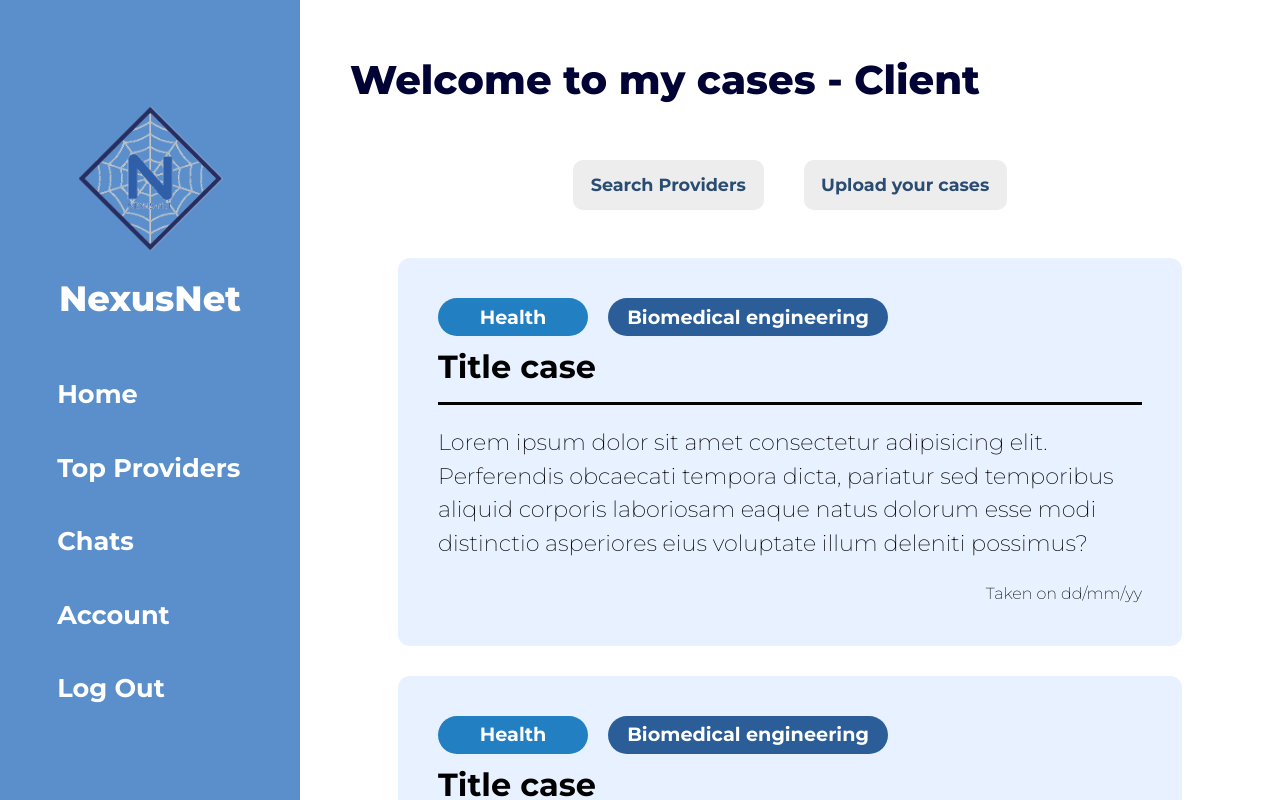
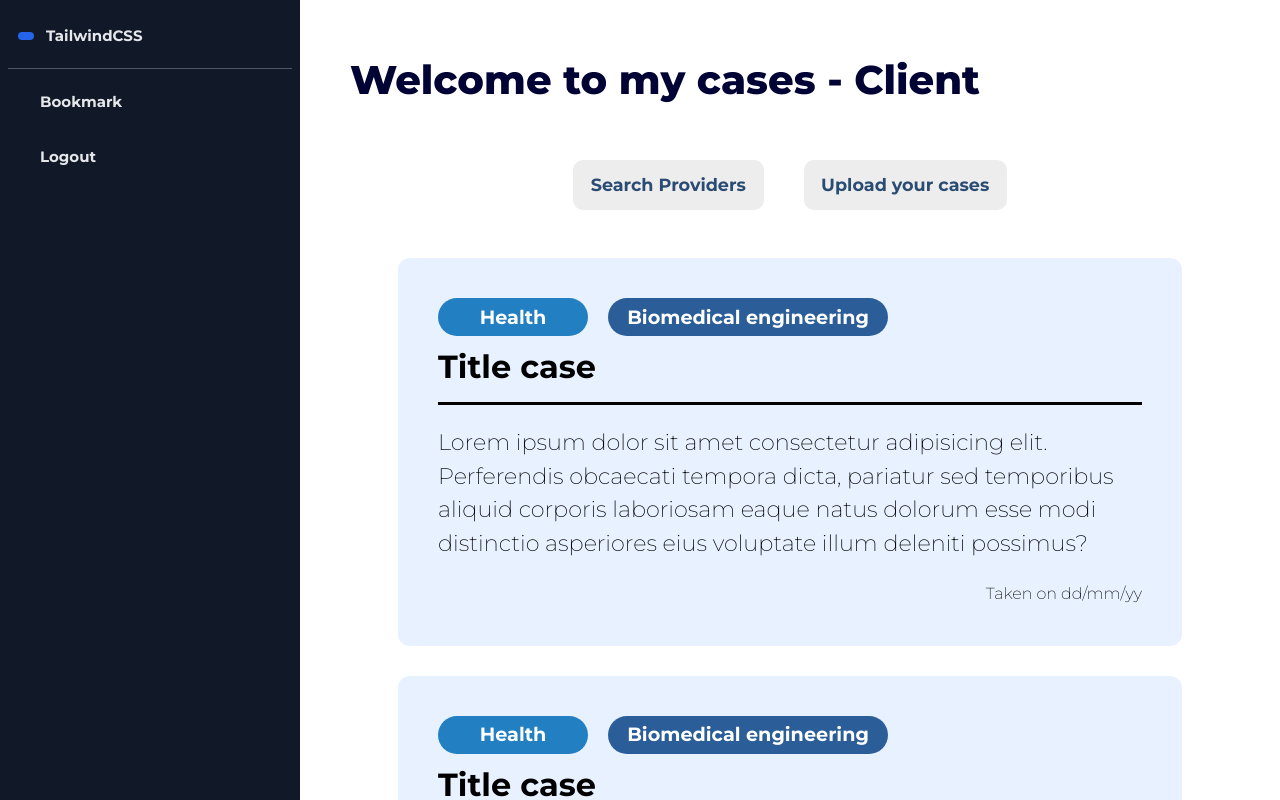
Before and after one commit to Hector-F-Romer0/NexusNet, a React (Vite) app: page /client/home in a window 1280 px wide. Shown: the top 800 px of the page. Built offline with nearby package versions, Linux system fonts and the light colour scheme.

Commit message:
Navbar con implementación de Tailwind

```diff
--- a/package.json
+++ b/package.json
@@ -11,6 +11,7 @@
   "dependencies": {
     "@reduxjs/toolkit": "^1.9.3",
     "components": "^0.1.0",
+    "framer-motion": "^10.11.6",
     "localforage": "^1.10.0",
     "match-sorter": "^6.3.1",
     "prop-types": "^15.8.1",
@@ -19,6 +20,7 @@
     "react-hook-form": "^7.43.9",
     "react-icons": "^4.7.1",
     "react-redux": "^8.0.5",
+    "react-responsive": "^9.0.2",
     "react-router-dom": "^6.10.0",
     "sort-by": "^1.2.0",
     "styled": "^1.0.0",
@@ -30,6 +32,7 @@
     "@vitejs/plugin-react": "^3.1.0",
     "autoprefixer": "^10.4.14",
     "postcss": "^8.4.21",
+    "tailwind-scrollbar": "^3.0.0",
     "tailwindcss": "^3.3.1",
     "vite": "^4.1.0"
   }
--- a/src/components/shared/Footer.jsx
+++ b/src/components/shared/Footer.jsx
@@ -2,10 +2,10 @@ import React from "react";
 
 const Footer = () => {
 	return (
-		<footer class="p-4 bg-white shadow md:px-6 md:py-8 dark:bg-gray-800 w-full">
-			<span class="block text-sm text-gray-500 sm:text-center dark:text-gray-400">
+		<footer className="p-4 bg-white shadow md:px-6 md:py-8 dark:bg-gray-800 w-full">
+			<span className="block text-sm text-gray-500 sm:text-center dark:text-gray-400">
 				© 2023{" "}
-				<a href="https://www.youtube.com/watch?v=dQw4w9WgXcQ" target="_blank" class="hover:underline">
+				<a href="https://www.youtube.com/watch?v=dQw4w9WgXcQ" target="_blank" className="hover:underline">
 					NexusNet™
 				</a>
 				. All Rights Reserved.
--- a/src/components/shared/UserNavBar.jsx
+++ b/src/components/shared/UserNavBar.jsx
@@ -1,4 +1,4 @@
-import React from "react";
+import React, { Fragment, useRef, useState } from "react";
 import {
 	NavBarContainerLogo,
 	NavBarContainerIMG,
@@ -10,20 +10,57 @@ import logo from "../../assets/logo.png";
 import { NavBarLayout } from "../../styled-components/index/Layout";
 
 const UserNavBar = () => {
+	const buttonMenu = useRef(null);
+	const sideBar = useRef(null);
+	const [openMenu, setOpenMenu] = useState(false);
+
+	const openSidebar = () => {
+		setOpenMenu(!openMenu);
+	};
+
 	return (
-		<NavBarLayout>
-			<NavBarContainerLogo>
-				<NavBarContainerIMG src={logo}></NavBarContainerIMG>
-				<NavBarH1>NexusNet</NavBarH1>
-			</NavBarContainerLogo>
-			<NavBarContainerTitles>
-				<NavBarTitle to="/client/home">Home</NavBarTitle>
-				<NavBarTitle to="/client/view/top">Top Providers</NavBarTitle>
-				<NavBarTitle to="/client/chats">Chats</NavBarTitle>
-				<NavBarTitle to="/client/account">Account</NavBarTitle>
-				<NavBarTitle to="/signin">Log Out</NavBarTitle>
-			</NavBarContainerTitles>
-		</NavBarLayout>
+		<>
+			<span
+				ref={buttonMenu}
+				className="absolute text-white text-4xl top-5 left-4 cursor-pointer"
+				onClick={() => openSidebar()}>
+				<i className="bi bi-filter-left px-2 bg-gray-900 rounded-md"></i>
+			</span>
+			<div
+				className={`${
+					openMenu ? "hidden" : ""
+				} sidebar fixed top-0 bottom-0 lg:left-0 p-2 w-[300px] overflow-y-auto text-center bg-gray-900`}
+				ref={sideBar}>
+				<div className="text-gray-100 text-xl">
+					<div className="p-2.5 mt-1 flex items-center">
+						<i className="bi bi-app-indicator px-2 py-1 rounded-md bg-blue-600"></i>
+						<h1 className="font-bold text-gray-200 text-[15px] ml-3">TailwindCSS</h1>
+						<i className="bi bi-x cursor-pointer ml-28" onClick={() => openSidebar()}></i>
+					</div>
+					<div className="my-2 bg-gray-600 h-[1px]"></div>
+				</div>
+				<div className="p-2.5 mt-3 flex items-center rounded-md px-4 duration-300 cursor-pointer hover:bg-blue-600 text-white">
+					<span className="text-[15px] ml-4 text-gray-200 font-bold">Bookmark</span>
+				</div>
+				<div className="p-2.5 mt-3 flex items-center rounded-md px-4 duration-300 cursor-pointer hover:bg-blue-600 text-white">
+					<span className="text-[15px] ml-4 text-gray-200 font-bold">Logout</span>
+				</div>
+			</div>
+		</>
+
+		// <NavBarLayout>
+		// 	<NavBarContainerLogo>
+		// 		<NavBarContainerIMG src={logo}></NavBarContainerIMG>
+		// 		<NavBarH1>NexusNet</NavBarH1>
+		// 	</NavBarContainerLogo>
+		// 	<NavBarContainerTitles>
+		// 		<NavBarTitle to="/client/home">Home</NavBarTitle>
+		// 		<NavBarTitle to="/client/view/top">Top Providers</NavBarTitle>
+		// 		<NavBarTitle to="/client/chats">Chats</NavBarTitle>
+		// 		<NavBarTitle to="/client/account">Account</NavBarTitle>
+		// 		<NavBarTitle to="/signin">Log Out</NavBarTitle>
+		// 	</NavBarContainerTitles>
+		// </NavBarLayout>
 	);
 };
 
--- a/src/pages/index/SignIn.jsx
+++ b/src/pages/index/SignIn.jsx
@@ -14,7 +14,6 @@ import { ProviderPhotoCard } from "../../styled-components/index/cardTopProvider
 import FormInput from "../../components/shared/FormInput";
 import { FormStyle } from "../../styled-components/index/Input.style";
 import { FlexCenterColumnLayout } from "../../styled-components/index/Layout.js";
-import "./../../index.css";
 
 const SignIn = () => {
 	const {
--- a/tailwind.config.js
+++ b/tailwind.config.js
@@ -7,5 +7,5 @@ export default {
   theme: {
     extend: {},
   },
-  plugins: [],
+  plugins: [require('tailwind-scrollbar')],
 }
```
Also changed, not shown: 1 other file (tests, documents, lock files or other folders).
